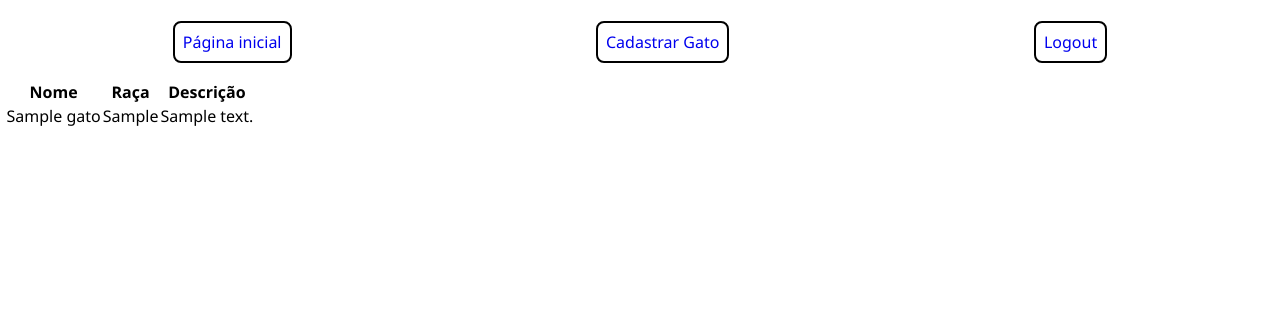
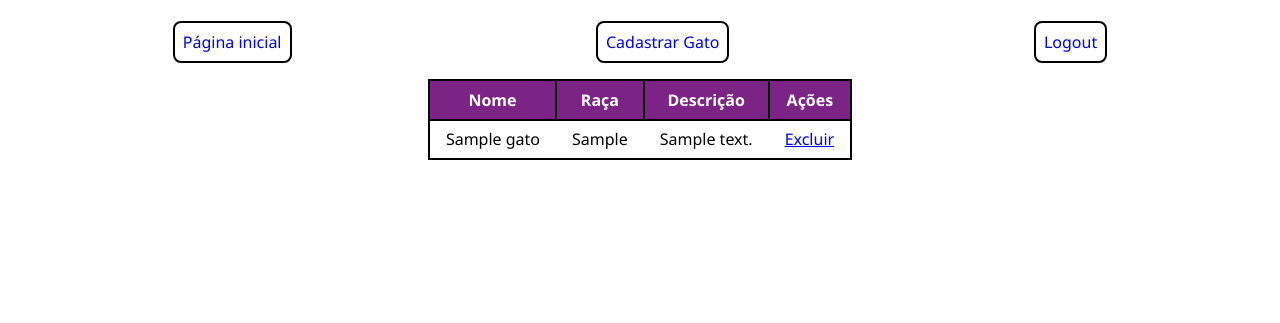
Before and after one commit to ApenasOLinco/Purrsue, a PHP site: page /pages/Home/home.php?codigo=1 in a window 1280 px wide. Shown: the top 323 px of the page. Run offline with PHP 8.4, Linux system fonts and the light colour scheme; the visitor is signed in with stand-in values (Sample User, id 1); tables that the repository leaves empty or names only in its code hold one stand-in row (values such as "Sample post").

Commit message:
Reorganização da estrutura da tabela, transição adicionada

```diff
--- a/pages/Home/home.php
+++ b/pages/Home/home.php
@@ -43,34 +43,33 @@ require_once "$ROOT/auth/cadeado.php";
     ?>
     <!-- Estrutura da tabela -->
     <table>
+        <tr>
             <thead>
-            <tr>
                 <th>Nome</th>
                 <th>Raça</th>
                 <th>Descrição</th>
+                <th>Ações</th>
+            </thead>
         </tr>
-        </thead>
-        <?php
 
-        // Gatos
+        <tbody>
+            <?php // Gatos
             while ($gato = mysqli_fetch_assoc($resultado)): ?>
                 <tr>
-                <td>
-                    <?= $gato['nome'] ?>
-                </td>
+                    <td><?= $gato['nome'] ?></td>
+
+                    <td><?= $gato['raca'] ?></td>
+
+                    <td><?= $gato['descricao'] ?></td>
 
                     <td>
-                    <?= $gato['raca'] ?>
-                </td>
-
-                <td>
-                    <?= $gato['descricao'] ?>
+                        <a class="tabela-acao" href="/auth/gatos/excluir.php?<?= $gato['id'] ?>">Excluir</a>
                     </td>
                 </tr>
-        <?php endwhile;
+            <?php endwhile; ?>
+        </tbody>
 
-        mysqli_close($conn);
-        ?>
+        <?php mysqli_close($conn); ?>
 
     </table>
     <script src="home.js"></script>
--- a/styles.css
+++ b/styles.css
@@ -97,8 +97,7 @@ button {
     display: block;
     margin: auto;
 
-    width: 25%;
-    height: 2rem;
+    padding: .8ch;
 
     font-weight: bold;
 
@@ -122,6 +121,45 @@ form textarea {
     min-height: calc(.5ch + 2lh);
     height: calc(.5ch + 4lh);
     resize: vertical;
+}
+
+table {
+    margin: auto;
+    border-collapse: collapse;
+    border: 2px solid black;
+
+    & th {
+        font-weight: bolder;
+
+        border: 2px solid black;
+
+        color: white;
+        background-color: rgb(124, 35, 134);
+    }
+
+    & td {
+        border: dotted black;
+        border-width: 0 0 2px 0;
+    }
+
+    & td,
+    th {
+        text-align: center;
+        vertical-align: middle;
+        padding: .5rem 1rem;
+    }
+
+    & tbody tr {
+        transition: transform .1s ease;
+
+        &:hover {
+            background-color: rgb(247, 199, 247);
+            position: relative;
+            transform: scale(1.01);
+
+            outline: 1px solid black;
+        }
+    }
 }
 
 .conjunto-fieldset {
```
Lines whose indentation alone changed are shown as unchanged.
